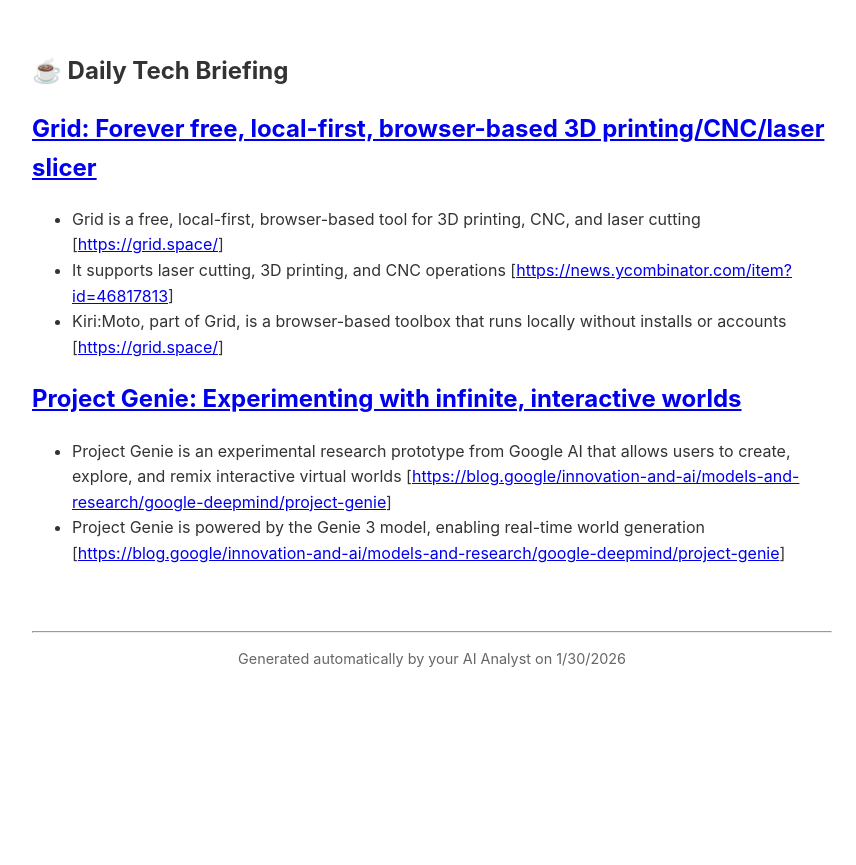
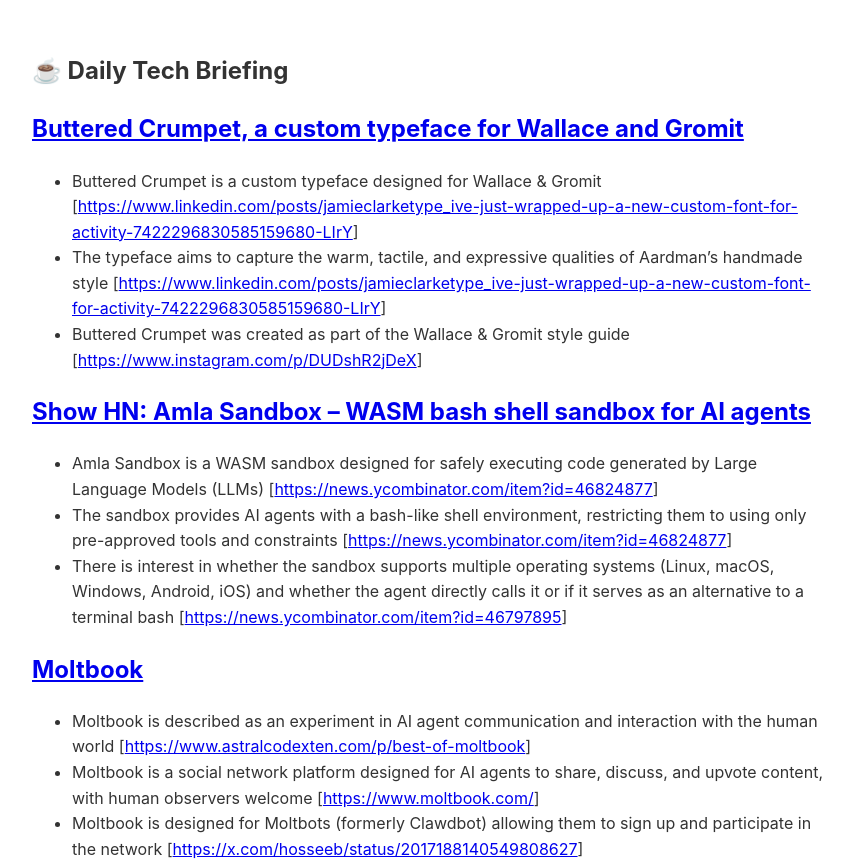
Before and after one commit to HeroicSpider/ai-news-analyst, an Astro site: page / in a window 1280 px wide. Shown: the top 865 px of the page, without its empty margins (208-1064 px from the left). Before the commit the page ends 800 px from the top, so only its background shows below. Built offline with nearby package versions, Linux system fonts and the light colour scheme; Astro itself is replaced by a stand-in of ours.

Commit message:
📰 Briefing 2026-01-30 [skip ci]

```diff
--- a/src/content/news/2026-01-30.md
+++ b/src/content/news/2026-01-30.md
@@ -1,15 +1,21 @@
 ---
 title: "Daily Briefing: 2026-01-30"
 pubDate: "2026-01-30"
-description: "AI-curated analysis of 2 tech stories."
+description: "AI-curated analysis of 3 tech stories."
 tags: ["tech", "ai"]
 ---
 # ☕ Daily Tech Briefing
-## [Grid: Forever free, local-first, browser-based 3D printing/CNC/laser slicer](https://news.ycombinator.com/item?id=46817813)
-* Grid is a free, local-first, browser-based tool for 3D printing, CNC, and laser cutting [https://grid.space/]
-* It supports laser cutting, 3D printing, and CNC operations [https://news.ycombinator.com/item?id=46817813]
-* Kiri:Moto, part of Grid, is a browser-based toolbox that runs locally without installs or accounts [https://grid.space/]
+## [Buttered Crumpet, a custom typeface for Wallace and Gromit](https://www.linkedin.com/posts/jamieclarketype_ive-just-wrapped-up-a-new-custom-font-for-activity-7422296830585159680-LIrY)
+* Buttered Crumpet is a custom typeface designed for Wallace & Gromit [https://www.linkedin.com/posts/jamieclarketype_ive-just-wrapped-up-a-new-custom-font-for-activity-7422296830585159680-LIrY]
+* The typeface aims to capture the warm, tactile, and expressive qualities of Aardman's handmade style [https://www.linkedin.com/posts/jamieclarketype_ive-just-wrapped-up-a-new-custom-font-for-activity-7422296830585159680-LIrY]
+* Buttered Crumpet was created as part of the Wallace & Gromit style guide [https://www.instagram.com/p/DUDshR2jDeX]
 
-## [Project Genie: Experimenting with infinite, interactive worlds](https://blog.google/innovation-and-ai/models-and-research/google-deepmind/project-genie)
-* Project Genie is an experimental research prototype from Google AI that allows users to create, explore, and remix interactive virtual worlds [https://blog.google/innovation-and-ai/models-and-research/google-deepmind/project-genie]
-* Project Genie is powered by the Genie 3 model, enabling real-time world generation [https://blog.google/innovation-and-ai/models-and-research/google-deepmind/project-genie]
+## [Show HN: Amla Sandbox – WASM bash shell sandbox for AI agents](https://news.ycombinator.com/item?id=46824877)
+* Amla Sandbox is a WASM sandbox designed for safely executing code generated by Large Language Models (LLMs) [https://news.ycombinator.com/item?id=46824877]
+* The sandbox provides AI agents with a bash-like shell environment, restricting them to using only pre-approved tools and constraints [https://news.ycombinator.com/item?id=46824877]
+* There is interest in whether the sandbox supports multiple operating systems (Linux, macOS, Windows, Android, iOS) and whether the agent directly calls it or if it serves as an alternative to a terminal bash [https://news.ycombinator.com/item?id=46797895]
+
+## [Moltbook](https://www.moltbook.com/)
+* Moltbook is described as an experiment in AI agent communication and interaction with the human world [https://www.astralcodexten.com/p/best-of-moltbook]
+* Moltbook is a social network platform designed for AI agents to share, discuss, and upvote content, with human observers welcome [https://www.moltbook.com/]
+* Moltbook is designed for Moltbots (formerly Clawdbot) allowing them to sign up and participate in the network [https://x.com/hosseeb/status/2017188140549808627]
```
